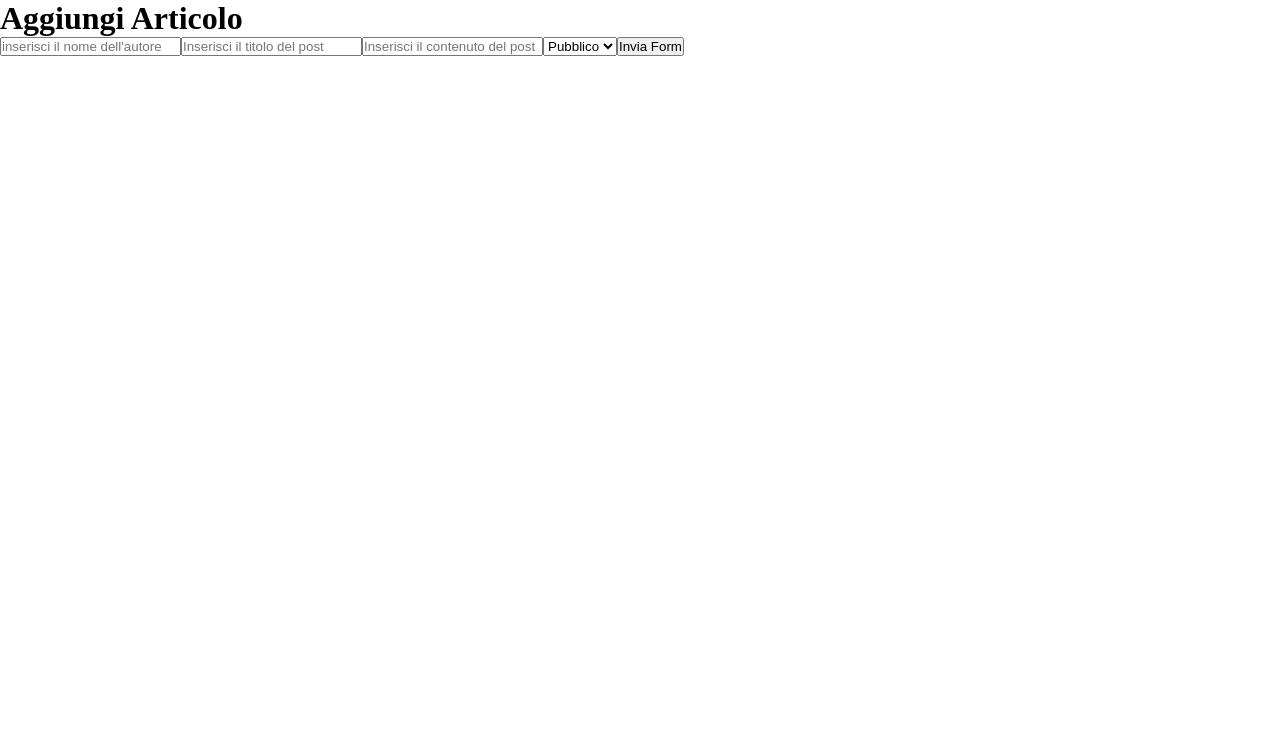
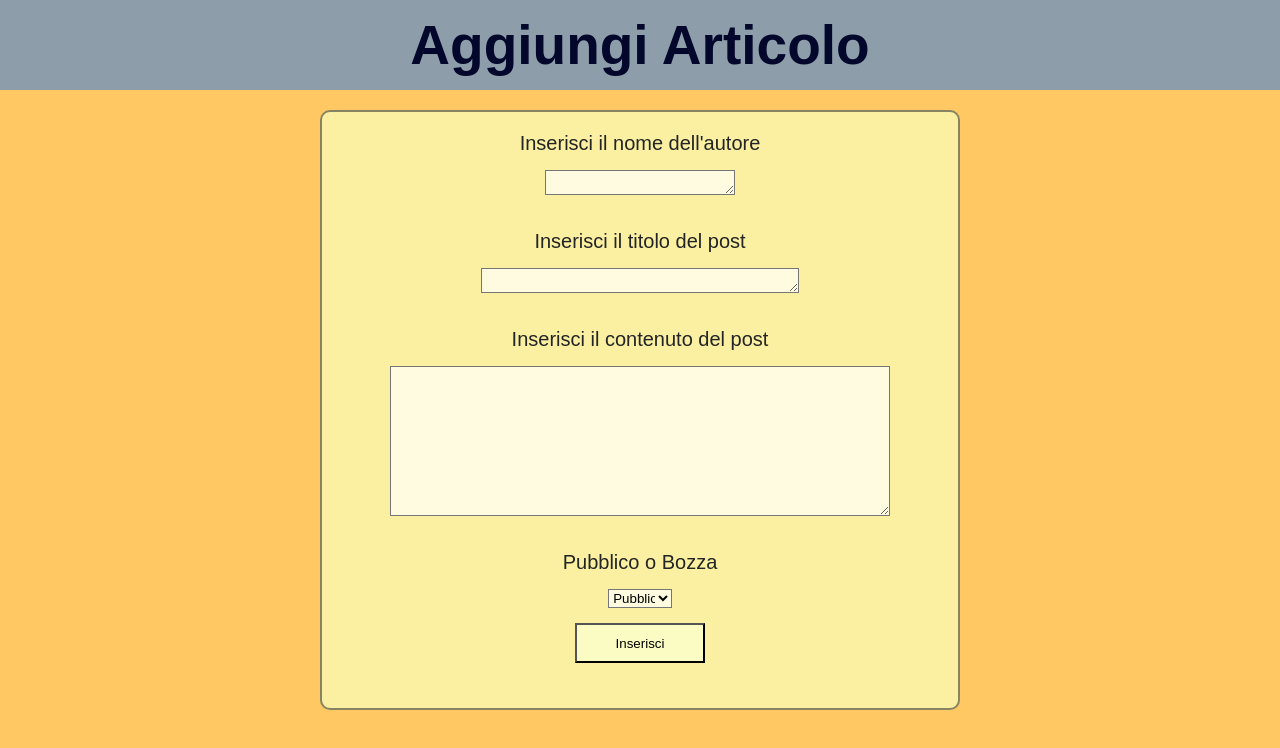
Before and after one commit to riccardo-ottavi/react-post-form, a React (Vite) app: page / in a window 1280 px wide. Shown: the top 748 px of the page. Built offline with nearby package versions, Linux system fonts and the light colour scheme.

Commit message:
inserisci stile

```diff
--- a/src/App.css
+++ b/src/App.css
@@ -2,4 +2,82 @@
   margin: 0;
   padding: 0;
   box-sizing: border-box;
+  font-family: Arial, Helvetica, sans-serif;
 }
+
+body {
+  background-color: rgba(255, 184, 52, 0.767);
+}
+
+.page-title {
+  height: 90px;
+  background-color: rgb(141, 158, 170);
+  display: flex;
+  justify-content: center;
+  align-items: center;
+  color: rgb(2, 7, 43);
+  margin-bottom: 20px;
+}
+
+h1 {
+  font-size: 55px;
+}
+
+.form-container {
+  background-color: white;
+  width: 50vw;
+  min-height: 600px;
+  margin: 0 auto;
+  margin-top: 0px;
+  border: 2px solid rgba(24, 31, 39, 0.514);
+  background-color: rgba(250, 250, 179, 0.795);
+  border-radius: 10px;
+}
+
+form {
+  display: flex;
+  flex-direction: column;
+  align-items: center;
+  gap: 15px;
+}
+
+.btn{
+  width: 130px;
+  height: 40px;
+  background-color: rgba(252, 255, 204, 0.795);
+}
+
+.form-section-title{
+  font-size: 20px;
+  font-weight: 400;
+  margin-top: 20px;
+  color: rgb(34, 36, 37);
+}
+
+.small-form-field-box{
+  width: 30%;
+  height: 25px;
+  background-color: rgba(255, 254, 238, 0.815);
+  font-size: 20px;
+}
+
+.medium-form-field-box {
+  width: 50%;
+  height: 25px;
+  background-color: rgba(255, 254, 238, 0.815);
+  font-size: 20px;
+}
+
+.big-form-field-box{
+  width: 500px;
+  min-height: 150px;
+  white-space: normal;
+  word-wrap: break-word;
+  overflow-wrap: break-word;
+  background-color: rgba(255, 254, 238, 0.815);
+}
+
+.select-input-box {
+  width: 10%;
+  background-color: rgba(255, 254, 238, 0.815);
+}
--- a/src/assets/components/NewArticleForm.jsx
+++ b/src/assets/components/NewArticleForm.jsx
@@ -25,33 +25,33 @@ export default function NewArticleForm() {
             .catch(error => console.log(error))
     }
 
-    return(
+    return (
         <div className="form-container">
             <form action="" onSubmit={handleSubmit}>
-          <input type="text"
+                <label className="form-section-title">Inserisci il nome dell'autore</label>
+                <textarea  className='small-form-field-box'
                     name='author'
                     value={formData.author}
                     onChange={handleFormData}
-            placeholder="inserisci il nome dell'autore"
                 />
-          <input type="text"
+                <label className="form-section-title">Inserisci il titolo del post</label>
+                <textarea  className='medium-form-field-box'
                     name='title'
                     value={formData.title}
                     onChange={handleFormData}
-            placeholder='Inserisci il titolo del post'
                 />
-          <input type="text"
+                <label className="form-section-title">Inserisci il contenuto del post</label>
+                <textarea  className='big-form-field-box'
                     name='body'
                     value={formData.body}
                     onChange={handleFormData}
-            placeholder='Inserisci il contenuto del post'
                 />
-
-          <select name="public" id="public" onChange={handleFormData}>
+                <h2 className='form-section-title'>Pubblico o Bozza</h2>
+                <select className='select-input-box' name="public" id="public" onChange={handleFormData}>
                     <option value="true">Pubblico</option>
                     <option value="false">Bozza</option>
                 </select>
-          <button type="submit">Invia Form</button>
+                <button className='btn' type="submit">Inserisci</button>
             </form>
         </div>
     )
```
Lines whose indentation alone changed are shown as unchanged.
